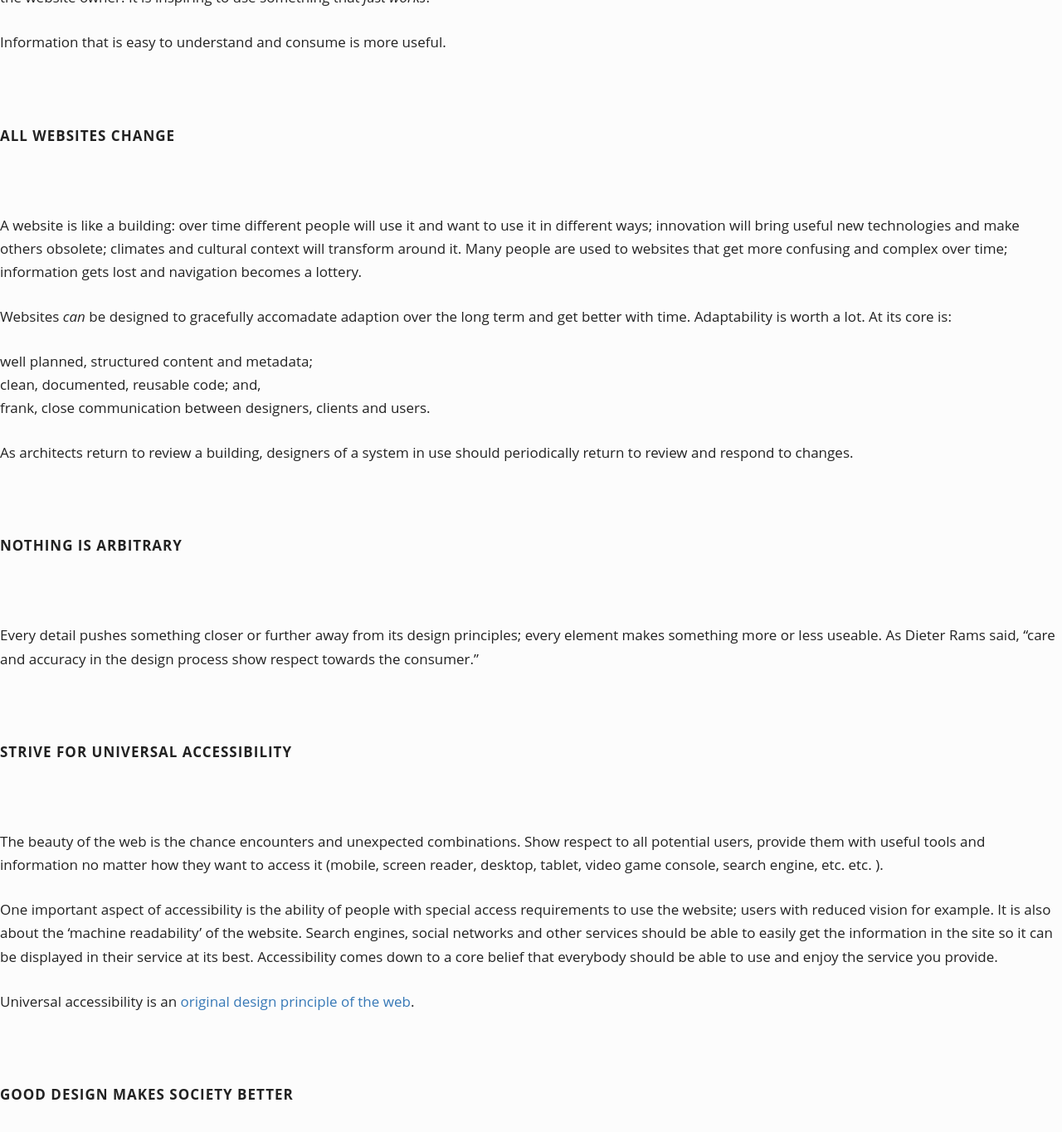
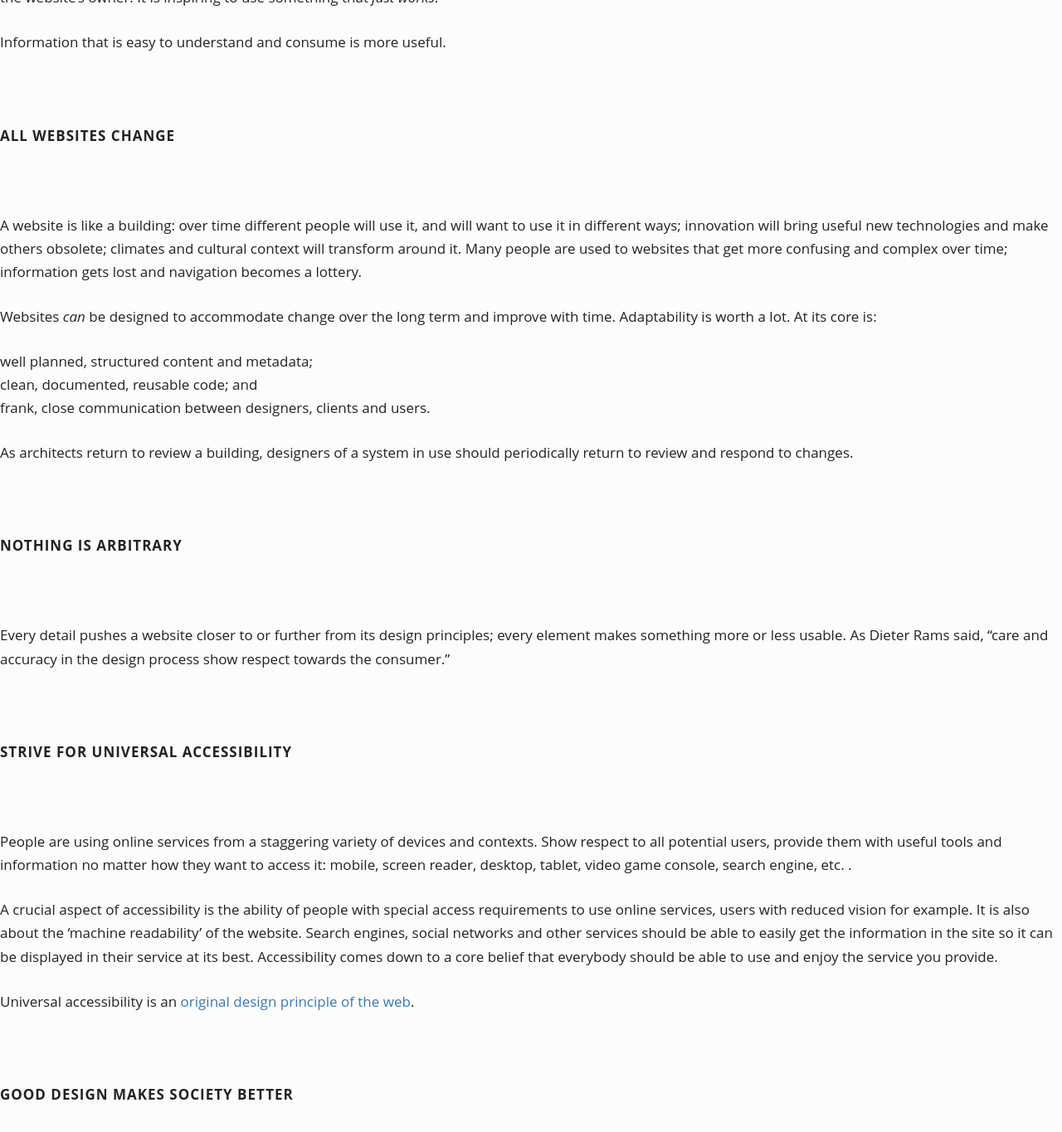
Before and after one commit to collagraph/collagraph.github.io, a Jekyll site: the page built from principles.md, in a window 1280 px wide and 1400 px high, scrolled down 1215 px. Shown: the top 1365 px of the window at 83% size. Built offline with Jekyll 4.4.1, drawn with Linux system fonts in a browser that asks for light colours; nearby versions of some CDN libraries; Markdown is read by kramdown in place of the engine named in the settings; some of the changed text lies outside the part shown.

Commit message:
2nd draft

```diff
--- a/principles.md
+++ b/principles.md
@@ -6,32 +6,32 @@ permalink: /principles/
 
 ## Design for use
 
-We design websites, tools and systems for people to regularly use and work in. They should be able to quickly achieve what they want and enjoy what’s there. A design that is simple and helpful is a pleasure to use. A design that confuses and forces you down a convoluted path is frustrating—these experiences reflect on the website owner. It is inspiring to use something that *just works*.
+We design websites, tools and systems for people to use and work in. They should be able to quickly achieve what they want to achieve and enjoy what’s there. A design that is simple and helpful is a pleasure to use. A design that confuses and forces you down a convoluted path is frustrating&mdash;these experiences reflect on the website’s owner. It is inspiring to use something that *just works*.
 
 Information that is easy to understand and consume is more useful.
 
 ## All websites change
 
-A website is like a building: over time different people will use it and want to use it in different ways; innovation will bring useful new technologies and make others obsolete; climates and cultural context will transform around it. Many people are used to websites that get more confusing and complex over time; information gets lost and navigation becomes a lottery.
+A website is like a building: over time different people will use it, and will want to use it in different ways; innovation will bring useful new technologies and make others obsolete; climates and cultural context will transform around it. Many people are used to websites that get more confusing and complex over time; information gets lost and navigation becomes a lottery.
 
-Websites *can* be designed to gracefully accomadate adaption over the long term and get better with time. Adaptability is worth a lot. At its core is:
+Websites *can* be designed to accommodate change over the long term and improve with time. Adaptability is worth a lot. At its core is:
 -   well planned, structured content and metadata;
--   clean, documented, reusable code; and,
+-   clean, documented, reusable code; and
 -   frank, close communication between designers, clients and users.
 
 As architects return to review a building, designers of a system in use should periodically return to review and respond to changes.
 
 ## Nothing is arbitrary
 
-Every detail pushes something closer or further away from its design principles; every element makes something more or less useable. As Dieter Rams said, “care and accuracy in the design process show respect towards the consumer.”
+Every detail pushes a website closer to or further from its design principles; every element makes something more or less usable. As Dieter Rams said, “care and accuracy in the design process show respect towards the consumer.”
 
 ## Strive for universal accessibility
 
-The beauty of the web is the chance encounters and unexpected combinations. Show respect to all potential users, provide them with useful tools and information no matter how they want to access it (mobile, screen reader, desktop, tablet, video game console, search engine, etc. etc. ).
+People are using online services from a staggering variety of devices and contexts. Show respect to all potential users, provide them with useful tools and information no matter how they want to access it: mobile, screen reader, desktop, tablet, video game console, search engine, etc. .
 
-One important aspect of accessibility is the ability of people with special access requirements to use the website; users with reduced vision for example. It is also about the ‘machine readability’ of the website. Search engines, social networks and other services should be able to easily get the information in the site so it can be displayed in their service at its best. Accessibility comes down to a core belief that everybody should be able to use and enjoy the service you provide.
+A crucial aspect of accessibility is the ability of people with special access requirements to use online services, users with reduced vision for example. It is also about the ‘machine readability’ of the website. Search engines, social networks and other services should be able to easily get the information in the site so it can be displayed in their service at its best. Accessibility comes down to a core belief that everybody should be able to use and enjoy the service you provide.
 
-Universal accessibility is an [original design principle of the web](http://www.w3.org/TR/html-design-principles/#universal-access).
+ Universal accessibility is an [original design principle of the web](http://www.w3.org/TR/html-design-principles/#universal-access).
 
 ## Good design makes society better
 
```
